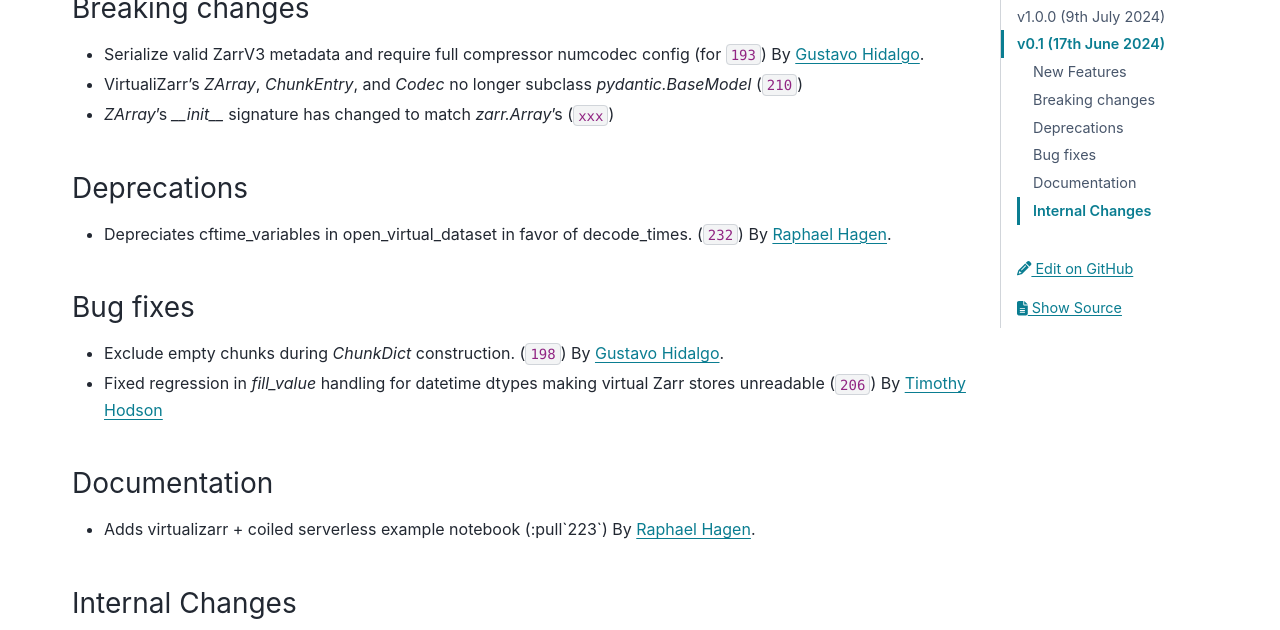
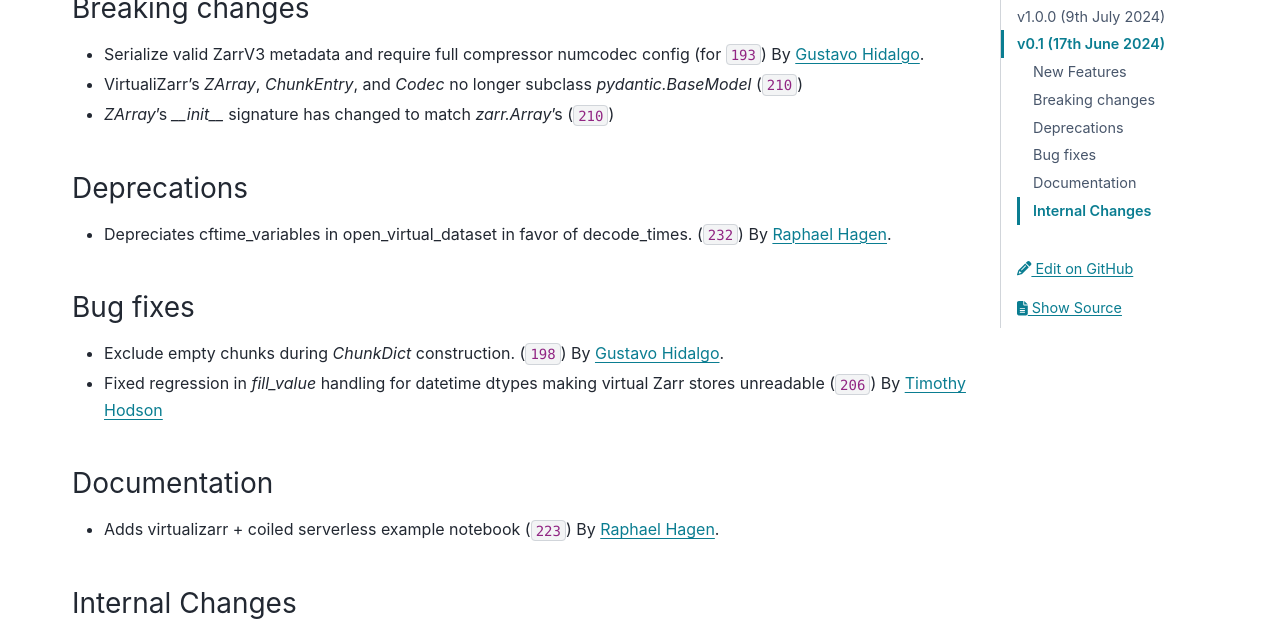
Before and after one commit to zarr-developers/VirtualiZarr, a Sphinx documentation site: the page built from docs/releases.rst, in a window 1280 px wide and 900 px high, scrolled down 501 px. Shown: the part 153-783 px from the top of the window. Built offline with Sphinx 7.4.7 and the PyData theme 0.15.4, drawn with Linux system fonts in a browser that asks for light colours; cross-references to code outside the pages are shown as plain code.

Commit message:
fix a couple of changelog entries

```diff
--- a/docs/releases.rst
+++ b/docs/releases.rst
@@ -38,7 +38,7 @@ Breaking changes
   By `Gustavo Hidalgo <https://github.com/ghidalgo3>`_.
 - VirtualiZarr's `ZArray`, `ChunkEntry`, and `Codec` no longer subclass
   `pydantic.BaseModel` (:pull:`210`)
-- `ZArray`'s `__init__` signature has changed to match `zarr.Array`'s (:pull:`xxx`)
+- `ZArray`'s `__init__` signature has changed to match `zarr.Array`'s (:pull:`210`)
 
 Deprecations
 ~~~~~~~~~~~~
@@ -58,7 +58,7 @@ Bug fixes
 Documentation
 ~~~~~~~~~~~~~
 
-- Adds virtualizarr + coiled serverless example notebook (:pull`223`)
+- Adds virtualizarr + coiled serverless example notebook (:pull:`223`)
   By `Raphael Hagen <https://github.com/norlandrhagen>`_.
 
 
```
